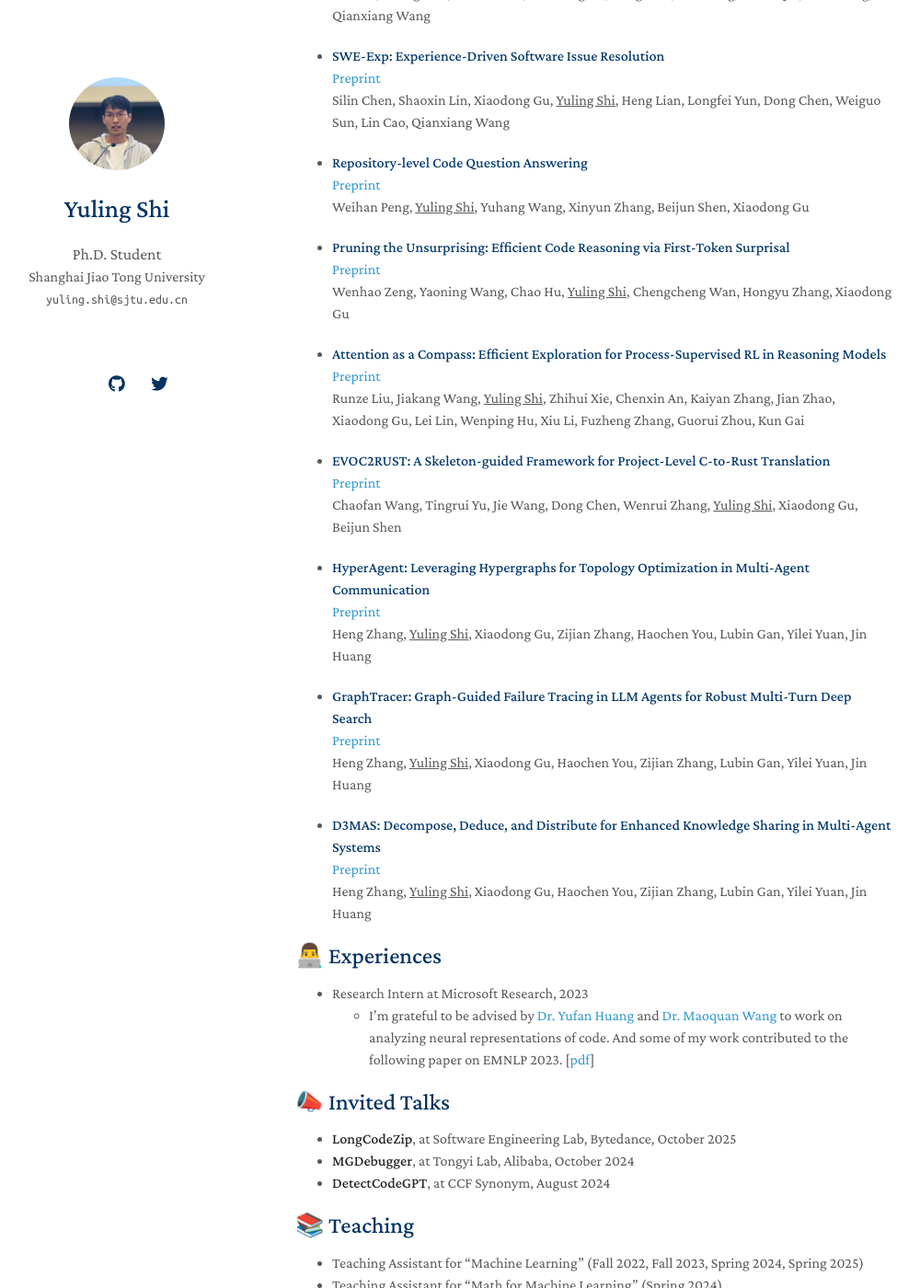
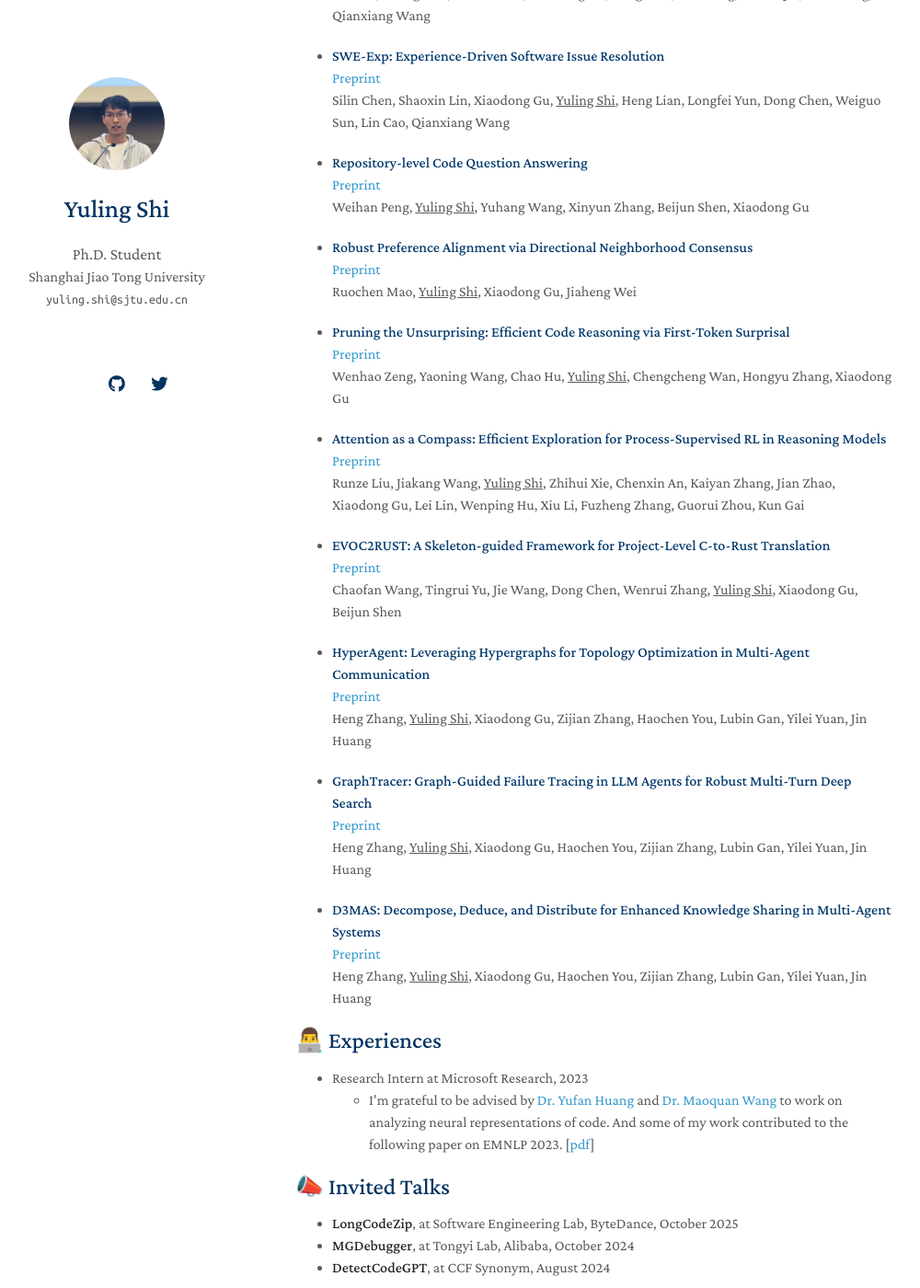
Before and after one commit to YerbaSite/YerbaSite.github.io, a Jekyll site: the page built from index.md, in a window 1280 px wide and 1400 px high, scrolled down 1302 px. Shown: the whole window at 92% size, without its empty margins (149-1149 px from the left). Built offline with Jekyll 4.4.1, drawn with Linux system fonts in a browser that asks for light colours; nearby versions of some CDN libraries; a style sheet for code colours, icons or effects is not loaded; our own code applies the rules of GitHub Pages for plain Markdown files.

Commit message:
update paper

```diff
--- a/index.md
+++ b/index.md
@@ -60,6 +60,10 @@ We have multiple potential projects available with abundant computing resources!
   [Preprint](https://arxiv.org/abs/2509.14635)
   Weihan Peng, <u>Yuling Shi</u>, Yuhang Wang, Xinyun Zhang, Beijun Shen, Xiaodong Gu
 
+- <strong><span style="color: #03396c;">Robust Preference Alignment via Directional Neighborhood Consensus</span></strong>
+  [Preprint](https://arxiv.org/abs/2510.20498)
+  Ruochen Mao, <u>Yuling Shi</u>, Xiaodong Gu, Jiaheng Wei
+
 - <strong><span style="color: #03396c;">Pruning the Unsurprising: Efficient Code Reasoning via First-Token Surprisal</span></strong>
   [Preprint](https://arxiv.org/abs/2508.05988)
   Wenhao Zeng, Yaoning Wang, Chao Hu, <u>Yuling Shi</u>, Chengcheng Wan, Hongyu Zhang, Xiaodong Gu
@@ -90,7 +94,7 @@ Heng Zhang, <u>Yuling Shi</u>, Xiaodong Gu, Haochen You, Zijian Zhang, Lubin Gan
   - I'm grateful to be advised by [Dr. Yufan Huang](https://www.microsoft.com/en-us/research/people/yufanhuang/) and [Dr. Maoquan Wang](https://scholar.google.com/citations?user=16Z7JhsAAAAJ&hl=en) to work on analyzing neural representations of code. And some of my work contributed to the following paper on EMNLP 2023. [[pdf](https://aclanthology.org/2023.emnlp-main.672/)]
 
 ## &#x1F4E3; Invited Talks
-- **LongCodeZip**, at Software Engineering Lab, Bytedance, October 2025
+- **LongCodeZip**, at Software Engineering Lab, ByteDance, October 2025
 - **MGDebugger**, at Tongyi Lab, Alibaba, October 2024
 - **DetectCodeGPT**, at CCF Synonym, August 2024
 
```
